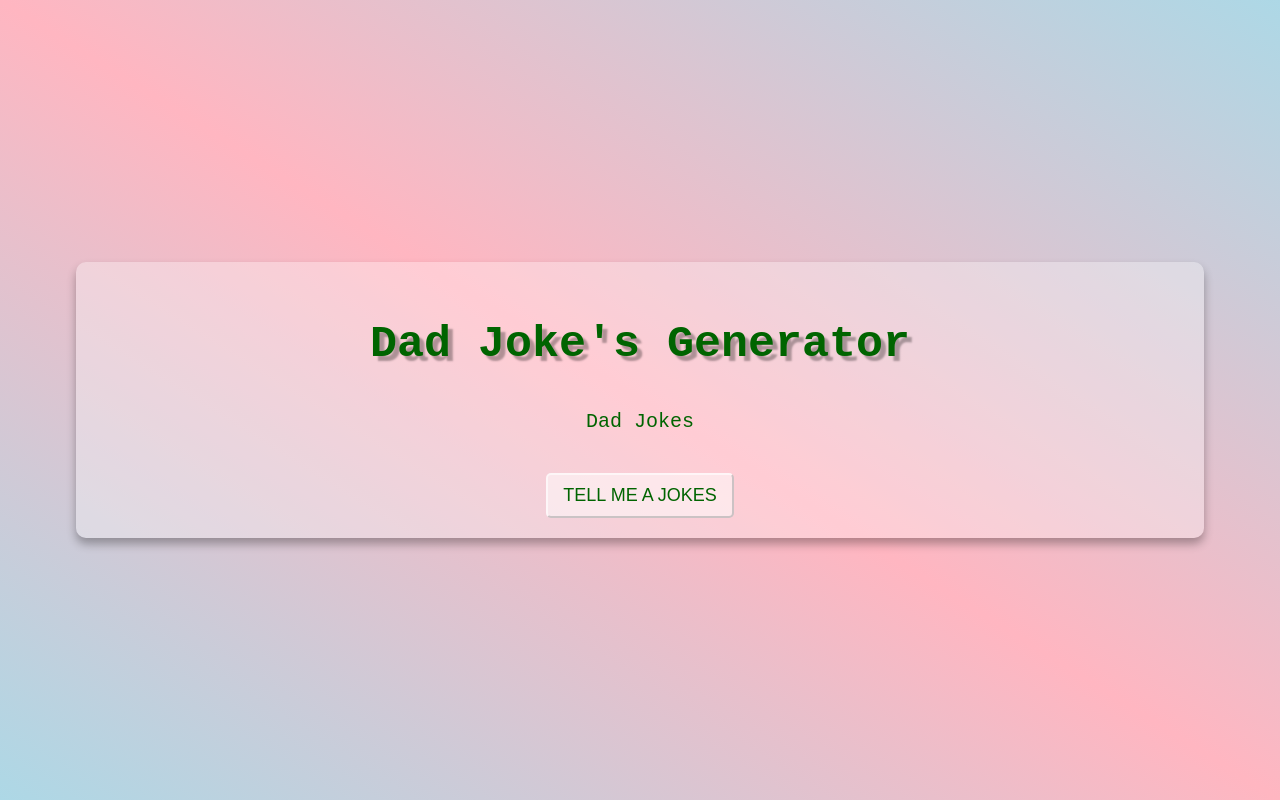
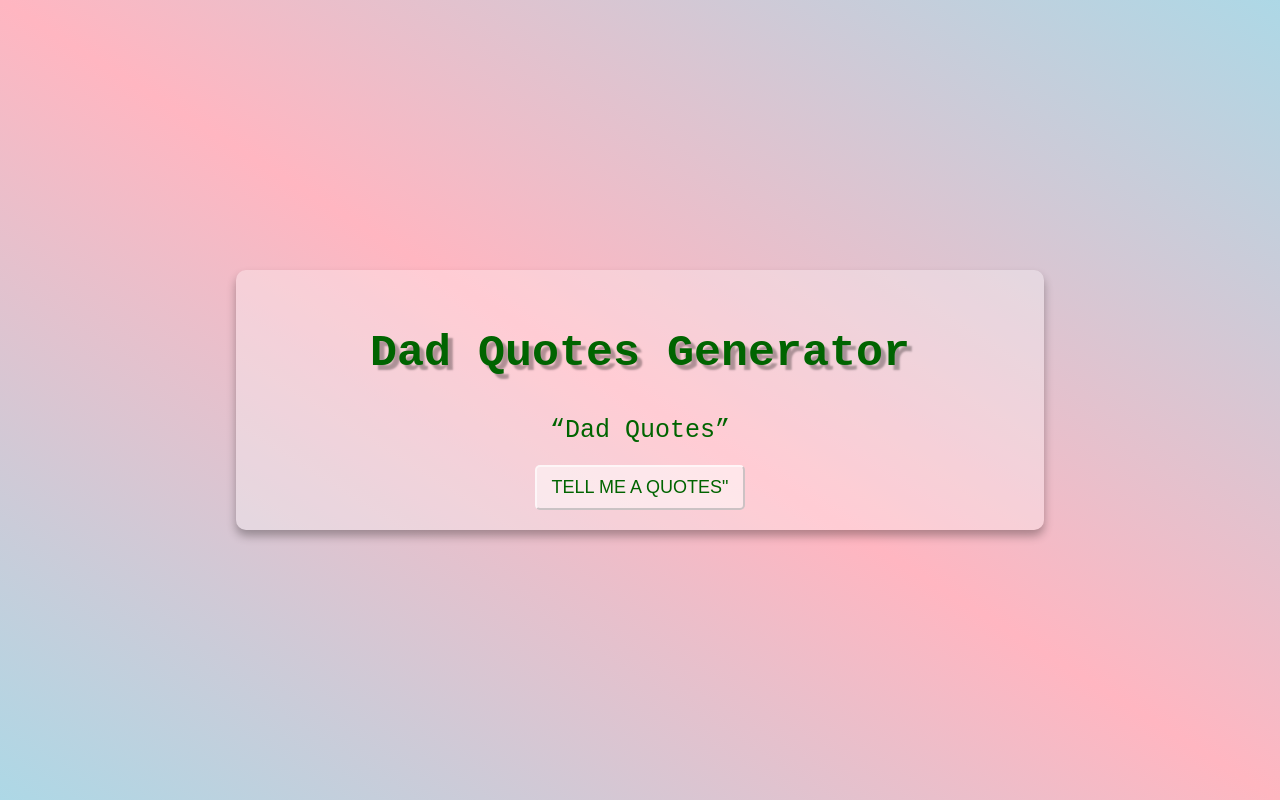
Before and after one commit to nishad0055/dadsJokes, a plain HTML site: page index.html in a window 1280 px wide. Drawn offline with Linux system fonts and the light colour scheme.

Commit message:
css change

```diff
--- a/css/style.css
+++ b/css/style.css
@@ -13,7 +13,7 @@ body {
   box-shadow: 0 6px 10px rgba(0, 0, 0, 0.3);
   padding: 20px;
   border-radius: 10px;
-  width: 85%;
+  width: 60%;
   text-align: center;
   color: darkgreen;
 }
@@ -23,11 +23,12 @@ body {
   text-shadow: 5px 5px 2px rgba(0, 0, 0, 0.3);
 }
 .jokes {
-  font-size: 20px;
+  font-size: 25px;
   font-weight: 400;
   margin: 40px;
 }
 .btn {
+  margin-top: 20px;
   font-size: 18px;
   font-weight: 500;
   border-radius: 5px;
--- a/index.html
+++ b/index.html
@@ -10,10 +10,12 @@
   <body>
     <div class="container">
       <div class="heading">
-        <h2>Dad Joke's Generator</h2>
+        <h2>Dad Quotes Generator</h2>
       </div>
-      <p class="jokes" id="jokes">Dad Jokes</p>
-      <button class="btn" id="btn">Tell me a Jokes</button>
+      <div>
+        <q class="jokes" id="jokes">Dad Quotes</q>
+      </div>
+      <button class="btn" id="btn">Tell me a Quotes"</button>
     </div>
     <script src="js/index.js"></script>
   </body>
```
